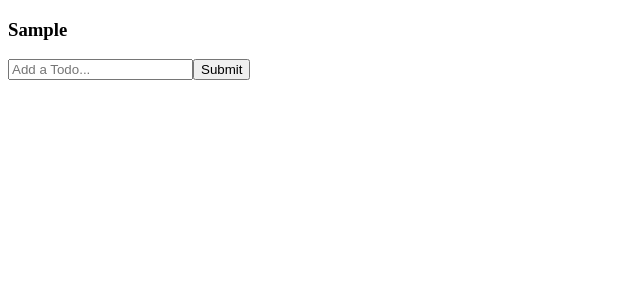
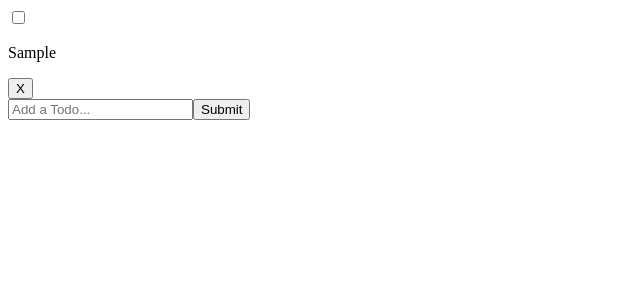
Before and after one commit to hackBCA/hackBCAV-VueJS, a Vue app in the folder todo-list/: page / in a window 1280 px wide. Both pictures are taken after typing "Sample" into the empty fields and a click on the input "Submit". Shown: the top 300 px of the page, without its empty margins (0-640 px from the left). Built offline with nearby package versions, Linux system fonts and the light colour scheme.

Commit message:
add complete and delete functionality

```diff
--- a/todo-list/src/components/Todo.vue
+++ b/todo-list/src/components/Todo.vue
@@ -1,6 +1,8 @@
 <template>
   <div class="todo-item">
-    <h3>{{ todo.name }}</h3>
+    <input type="checkbox" v-model="todo.completed" />
+    <p :class="{ completed: todo.completed }">{{ todo.name }}</p>
+    <button v-on:click="deleteTodo">X</button>
   </div>
 </template>
 
@@ -10,7 +12,16 @@
     props: {
       todo: Object,
     },
+    methods: {
+      deleteTodo() {
+        this.$emit('delete-todo', this.todo._id);
+      },
+    },
   };
 </script>
 
-<style lang="scss"></style>
+<style lang="scss" scoped>
+  .completed {
+    text-decoration: line-through;
+  }
+</style>
--- a/todo-list/src/components/TodoContainer.vue
+++ b/todo-list/src/components/TodoContainer.vue
@@ -1,6 +1,6 @@
 <template>
   <div>
-    <Todos :todos="this.todos" />
+    <Todos :todos="this.todos" v-on:delete-todo="deleteTodo" />
     <NewTodo v-on:add-todo="addTodo" />
   </div>
 </template>
@@ -22,8 +22,14 @@
     },
     methods: {
       addTodo(todo) {
-        var newTodo = { ...todo, _id: shortid.generate() };
+        var newTodo = { ...todo, completed: false, _id: shortid.generate() };
         this.todos.push(newTodo);
+      },
+      deleteTodo(todoId) {
+        this.todos.splice(
+          this.todos.findIndex(el => el._id === todoId),
+          1,
+        );
       },
     },
   };
--- a/todo-list/src/components/Todos.vue
+++ b/todo-list/src/components/Todos.vue
@@ -1,6 +1,11 @@
 <template>
   <div>
-    <Todo v-for="todo in todos" :todo="todo" :key="todo._id" />
+    <Todo
+      v-for="todo in todos"
+      :todo="todo"
+      :key="todo._id"
+      v-on:delete-todo="deleteTodo"
+    />
   </div>
 </template>
 
@@ -14,6 +19,11 @@
     props: {
       todos: Array,
     },
+    methods: {
+      deleteTodo(todoId) {
+        this.$emit('delete-todo', todoId);
+      },
+    },
   };
 </script>
 
```
Also changed, not shown: 2 other files (tests, documents, lock files or other folders).
